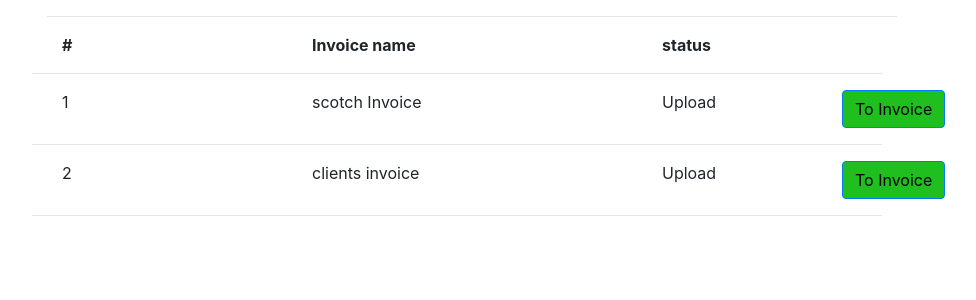
After one commit to Tricia23/Transaction-app, a PHP site: page /dashboard.php in a window 1280 px wide. The commit adds this page. Shown: the top 300 px of the page, without its empty margins (153-1129 px from the left). Run offline with PHP 8.4, Linux system fonts and the light colour scheme; some libraries are stand-ins or nearby versions.

Commit message:
Input of Modal and Ivoice page

```diff
--- /dev/null
+++ b/dashboard.php
@@ -0,0 +1,46 @@
+<!DOCTYPE html>
+<html>
+<head>
+    <meta charset="utf-8" />
+    <meta http-equiv="X-UA-Compatible" content="IE=edge">
+    <title>Dashboard</title>
+    <meta name="viewport" content="width=device-width, initial-scale=1">
+    <link href="https://stackpath.bootstrapcdn.com/bootstrap/4.1.0/css/bootstrap.min.css" rel="stylesheet" integrity="sha384-9gVQ4dYFwwWSjIDZnLEWnxCjeSWFphJiwGPXr1jddIhOegiu1FwO5qRGvFXOdJZ4" crossorigin="anonymous">
+    <link rel="stylesheet" href="https://use.fontawesome.com/releases/v5.0.10/css/all.css" integrity="sha384-+d0P83n9kaQMCwj8F4RJB66tzIwOKmrdb46+porD/OvrJ+37WqIM7UoBtwHO6Nlg" crossorigin="anonymous">
+     <link rel="stylesheet" href="transaction.css">
+</head>
+<body>
+
+
+    <hr>
+<div class="row">
+  <div class="column1" onclick="openTab('b1');"><b>#</b></div>
+  <div class="column2" onclick="openTab('b2');"> <b>Invoice name</b></div>
+  <div class="column3" onclick="openTab('b3');"> <b> status</b></div>
+
+  <hr>
+</div>
+
+<div class="row">
+  <div class="column1" onclick="openTab('b1');">1</div>
+  <div class="column2" onclick="openTab('b2');"> scotch Invoice</b></div>
+  <div class="column3" onclick="openTab('b3');"> Upload</b></div>
+  <button type="button" class="btn btn-primary" data-toggle="modal" data-target="#exampleModalCenter" style="background-color: #20bf20;color: black;">
+        To Invoice
+      </button>
+
+  <hr>
+</div>
+
+<div class="row">
+  <div class="column1" onclick="openTab('b1');">2</div>
+  <div class="column2" onclick="openTab('b2');"> clients invoice</b></div>
+  <div class="column3" onclick="openTab('b3');"> Upload</b></div>
+ <button type="button" class="btn btn-primary" data-toggle="modal" data-target="#exampleModalCenter" style="background-color: #20bf20; color: black;">
+        To Invoice
+      </button>
+
+  <hr>
+</div>
+</body>
+</html>
--- a/transaction.css
+++ b/transaction.css
@@ -82,3 +82,20 @@ li {
 .nav-link{
     color: purple;
 }
+
+.btn-primary4 {
+        background-color:purple;
+        color: peachpuff;
+    }
+
+    #transmodal{
+        margin-left: 100px;
+    }
+ .btn-primary5{
+     background-color:purple;
+        color: peachpuff;
+}
+
+#take primary:focus{
+    background-color: forestgreen;
+}
```
Also changed, not shown: index.php (+32 -2 lines).
